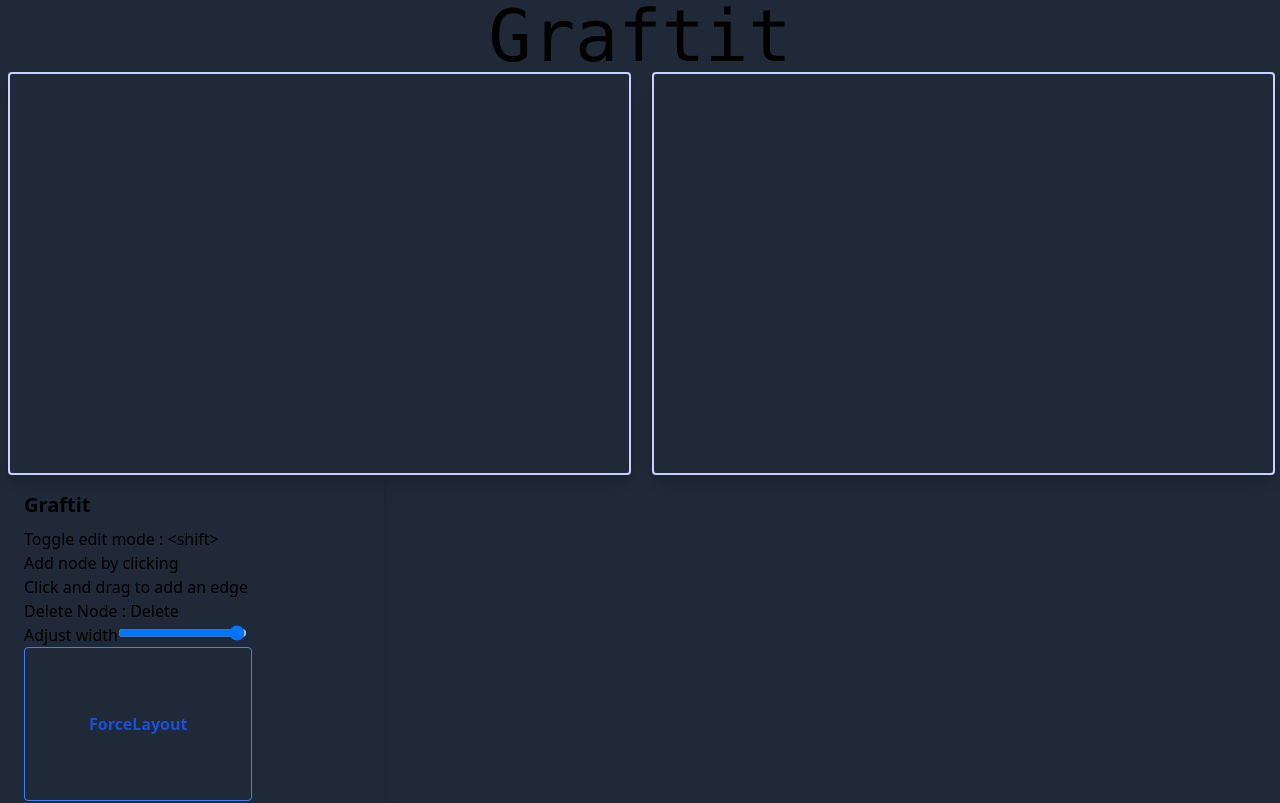
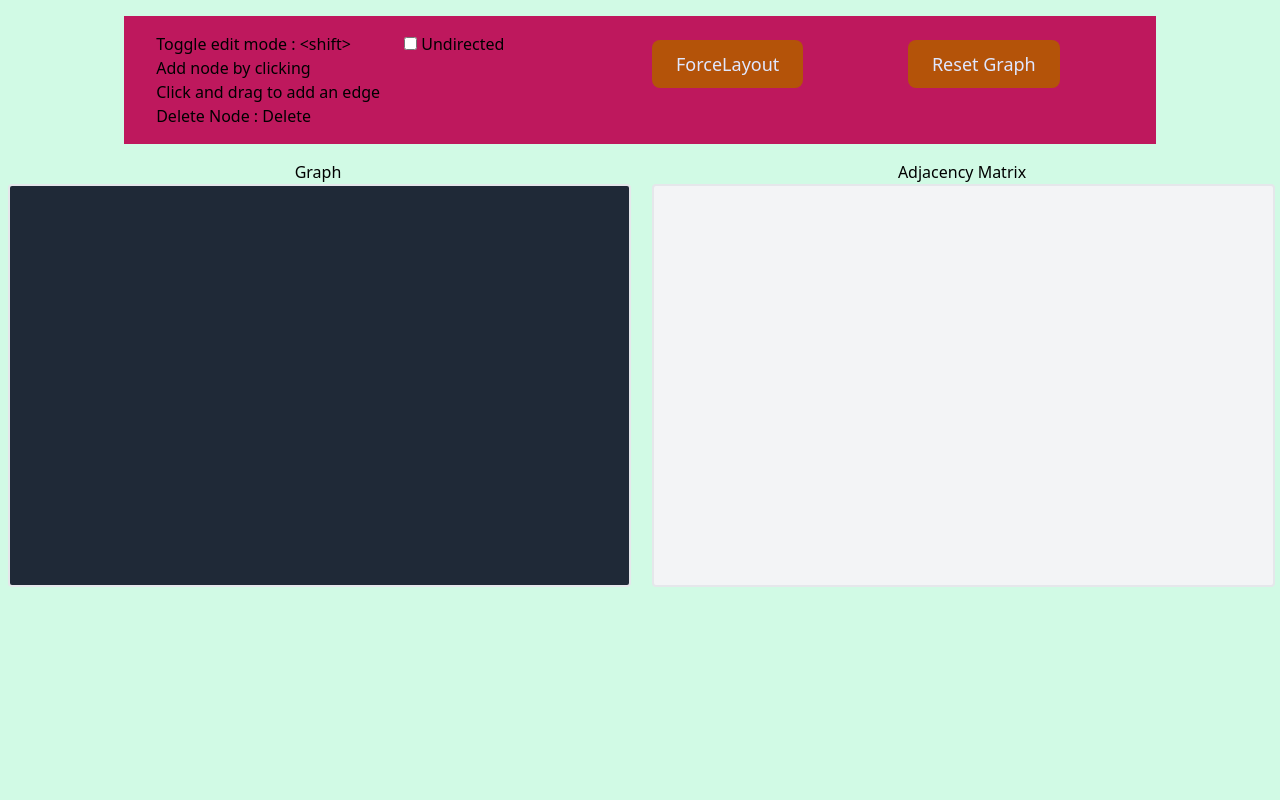
Before and after one commit to Baylib/graph-theory-exam, a Vue app: page / in a window 1280 px wide. Shown: the top 803 px of the page. Built offline with nearby package versions, Linux system fonts and the light colour scheme.

Commit message:
some layout

```diff
--- a/src/App.vue
+++ b/src/App.vue
@@ -1,9 +1,45 @@
 <template>
-  <div id="app" class="bg-gray-800">
-    <p class="text-base text-center md:text-7xl font-mono">Graftit</p>
-    <div class="flex grid grid-cols-none lg:grid-cols-2 gap-2">
+  <div id="app" class="h-screen bg-green-100">
+    <div>
+    <div class=" rounded overflow-hidden   flex flex-auto px-6  py-4">
+      <div class="px-6  py-4 flex grid sd:grid-cols-none grid-cols-4 bg-pink-700 mx-auto  gap-2">
+        <div class="px-2">
+          <p>Toggle edit mode : {{ shiftKeySymbol }}</p>
+          <p>Add node by clicking</p>
+          <p>Click and drag to add an edge</p>
+          <p>Delete Node : Delete</p>
+        </div>
+
+
+        <div class="px-2">
+          <input type="checkbox" id="checkbox-directed" v-model="directed" />
+          <label v-if="directed" for="checkbox"> Directed </label>
+          <label v-else for="checkbox"> Undirected </label>
+        </div>
+        <div>
+        <button
+          class="h-12 px-6 m-2 text-lg text-indigo-100 transition-colors duration-150 bg-yellow-700 rounded-lg focus:shadow-outline hover:bg-yellow-800"
+          v-on:click="forceLayout"
+        >
+          ForceLayout
+        </button>
+        </div>
+        <div class="px-2">
+          <button
+            class="h-12 px-6 m-2 text-lg text-indigo-100 transition-colors duration-150 bg-yellow-700 rounded-lg focus:shadow-outline hover:bg-yellow-800"
+            v-on:click="resetGraph"
+          >
+            Reset Graph
+          </button>
+        </div>
+
+      </div>
+    </div>
+    <div class="flex grid grid-cols-none lg:grid-cols-2 gap-2 h-full">
+      <div>
+        <p class="text-center">Graph</p>
       <div
-        class="svg-container mx-2 border-2 border-indigo-200 p-4 rounded overflow-hidden shadow-lg"
+        class="svg-container mx-2 border-2  p-4 rounded  bg-gray-800"
         :style="{ width: settings.width + '%' }"
       >
         <svg
@@ -15,49 +51,20 @@
           <g :id="nodes"></g>
         </svg>
       </div>
+      </div>
+
+      <div>
+        <p class="text-center">Adjacency Matrix</p>
       <div
         id="svg-adjancency-matrix"
-        class="svg-container mx-2 border-2 border-indigo-200 p-4 rounded overflow-hidden shadow-lg"
+        class="svg-container mx-2 border-2 p-4 rounded bg-gray-100"
         :style="{ width: settings.width + '%' }"
       >
-
+      </div>
       </div>
     </div>
 
-    <div class="max-w-sm rounded overflow-hidden shadow-lg">
-      <div class="px-6 py-4">
-        <div class="font-bold text-xl mb-2">Graftit</div>
-        <div>
-          <p>Toggle edit mode : {{ shiftKeySymbol }}</p>
-          <p>Add node by clicking</p>
-          <p>Click and drag to add an edge</p>
-          <p>Delete Node : Delete</p>
-        </div>
-        <div>
-          <label>Adjust width</label>
-          <input type="range" v-model="settings.width" min="0" max="100" />
-        </div>
-        <button
-          class="bg-transparent hover:bg-blue-500 text-blue-700 font-semibold hover:text-white p-16 border border-blue-500 hover:border-transparent rounded"
-          v-on:click="forceLayout"
-        >
-          ForceLayout
-        </button>
-        <div>
-          <input type="checkbox" id="checkbox-directed" v-model="directed" />
-          <label v-if="directed" for="checkbox"> Directed </label>
-          <label v-else for="checkbox"> Undirected </label>
-        </div>
-        <div>
-          <button
-            class="bg-blue-500 hover:bg-blue-700 text-white font-bold p-16 border border-blue-700 rounded"
-            v-on:click="resetGraph"
-          >
-            Reset Graph
-          </button>
-        </div>
-      </div>
-    </div>
+  </div>
   </div>
 </template>
 <script>
@@ -85,11 +92,9 @@ export default {
       directed: false,
       shiftKeySymbol: `<shift>`,
       zoomMatrix: d3.zoom(),
-      value: 'console.log("Hello, World");',
     };
   },
   mounted: function() {
-    console.log("mounted");
     d3.select(window).on("keydown", keydown);
     var svg = d3.select("svg");
     var svgMatrix = d3
@@ -116,9 +121,7 @@ export default {
       .on("mousedown", function() {
         if (that.edit_mode) {
           var pointer = d3.pointer(event, svg.node());
-          //console.log("pointer :", pointer[0], pointer[1]);
           that.transformation = d3.select(".nodes").attr("transform");
-          //console.log("transfo :::", that.transforms);
           var newNode = {
             x:
               (pointer[0] - that.transforms.translateX) /
@@ -171,7 +174,6 @@ export default {
       .style("font-size", "2em")
       .text("");
     function keydown(event) {
-      console.log("keydown : ", event.keyCode);
       switch (event.keyCode) {
         case 16: {
           // shift
@@ -228,7 +230,6 @@ export default {
   computed: {
     nodes: function() {
       var that = this;
-      //console.log("calculatednodes");
       if (that.graph) {
         d3.selectAll("circle").remove();
         return d3
@@ -248,16 +249,12 @@ export default {
             }
           })
           .on("mousedown", function(event, d) {
-            //console.log("on mouse down", event, d);
             if (that.edit_mode) {
               that.selectedNode = d;
               if (!d.active) that.simulation.alphaTarget(0).restart();
-              //console.log("selected :", d);
             }
           })
           .on("mouseover", function(event, d) {
-            //console.log("mouseovernode", event, d);
-            // pop up if not drag
             if (that.edit_mode) {
               that.selectedTargetNode = d;
             }
@@ -271,7 +268,6 @@ export default {
             d3
               .drag()
               .on("start", function dragstarted(event, d) {
-                //console.log("dragstart", d);
                 if (!that.edit_mode) {
                   if (!d.active) that.simulation.alphaTarget(0.3).restart();
                   d.fx = d.x;
@@ -279,14 +275,12 @@ export default {
                 }
               })
               .on("drag", function dragged(event, d) {
-                //console.log("drag", event, d)
                 if (!that.edit_mode) {
                   d.fx = event.x;
                   d.fy = event.y;
                 }
               })
               .on("end", function dragended(event, d) {
-                //console.log("end", event, d);
                 if (!that.edit_mode) {
                   if (!d.active) that.simulation.alphaTarget(0);
                   d.fx = null;
@@ -296,14 +290,11 @@ export default {
                     d != that.selectedTargetNode ||
                     d == that.selectedTargetNode
                   ) {
-                    //console.log("end drag", that.selectedNode);
                     if (that.selectedTargetNode == null) {
                       var pointer = d3.pointer(event, d3.select("svg").node());
-                      //console.log("pointer :", pointer[0], pointer[1]);
                       that.transformation = d3
                         .select(".nodes")
                         .attr("transform");
-                      //console.log("transfo :::", that.transforms);
                       var newNode = {
                         x:
                           (pointer[0] - that.transforms.translateX) /
@@ -326,7 +317,6 @@ export default {
                         target: that.selectedTargetNode,
                         weight: 1,
                       });
-                      //console.log(that.graph.links);
                     }
                     that.selectedNode = null;
                   }
@@ -337,7 +327,6 @@ export default {
       return {};
     },
     links: function() {
-      //console.log("calculatedlinks");
       var that = this;
       if (that.graph) {
         d3.selectAll("line").remove();
@@ -410,12 +399,12 @@ export default {
     //https://bl.ocks.org/KingOfCramers/32bbcd8c360e6d8aa0d5b7a50725fe73
     adjacencyMatrix: function() {
       let that = this;
-      //console.log("recalc adjacencyMatrix");
+
       d3.select("#svg-adjancency-matrix")
         .select("svg")
         .selectAll("g")
         .remove();
-      //console.log("not recalc?", that.graph.nodes, that.graph.edges)
+
 
       let edgeHash = {};
       if (!that.graph.nodes) {
@@ -452,8 +441,7 @@ export default {
     },
   },
   updated: function() {
-    console.log("updated");
-    //console.log(that.links)
+
     var that = this;
     var linksCopy = that.links;
     linksCopy.sort(function(a, b) {
```
